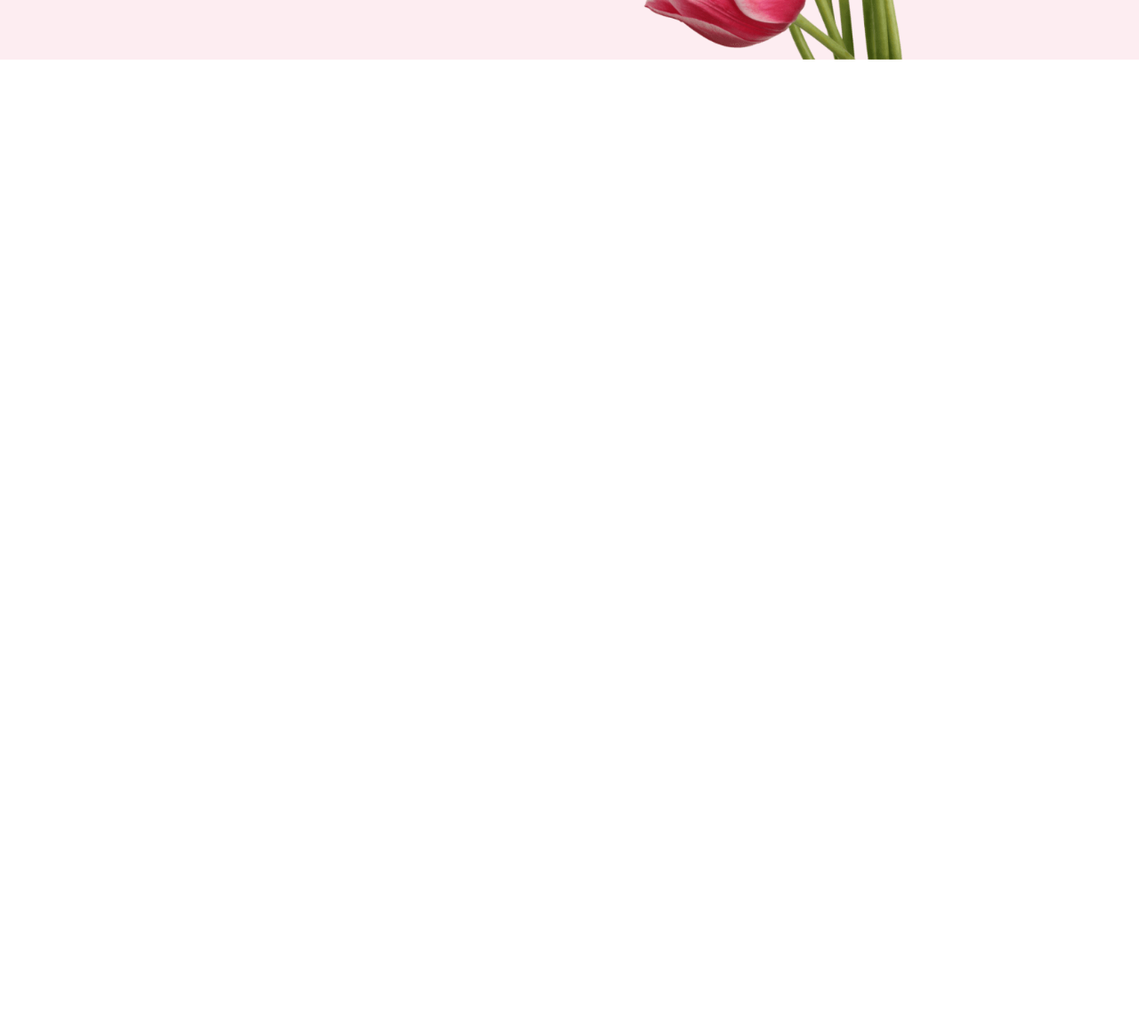
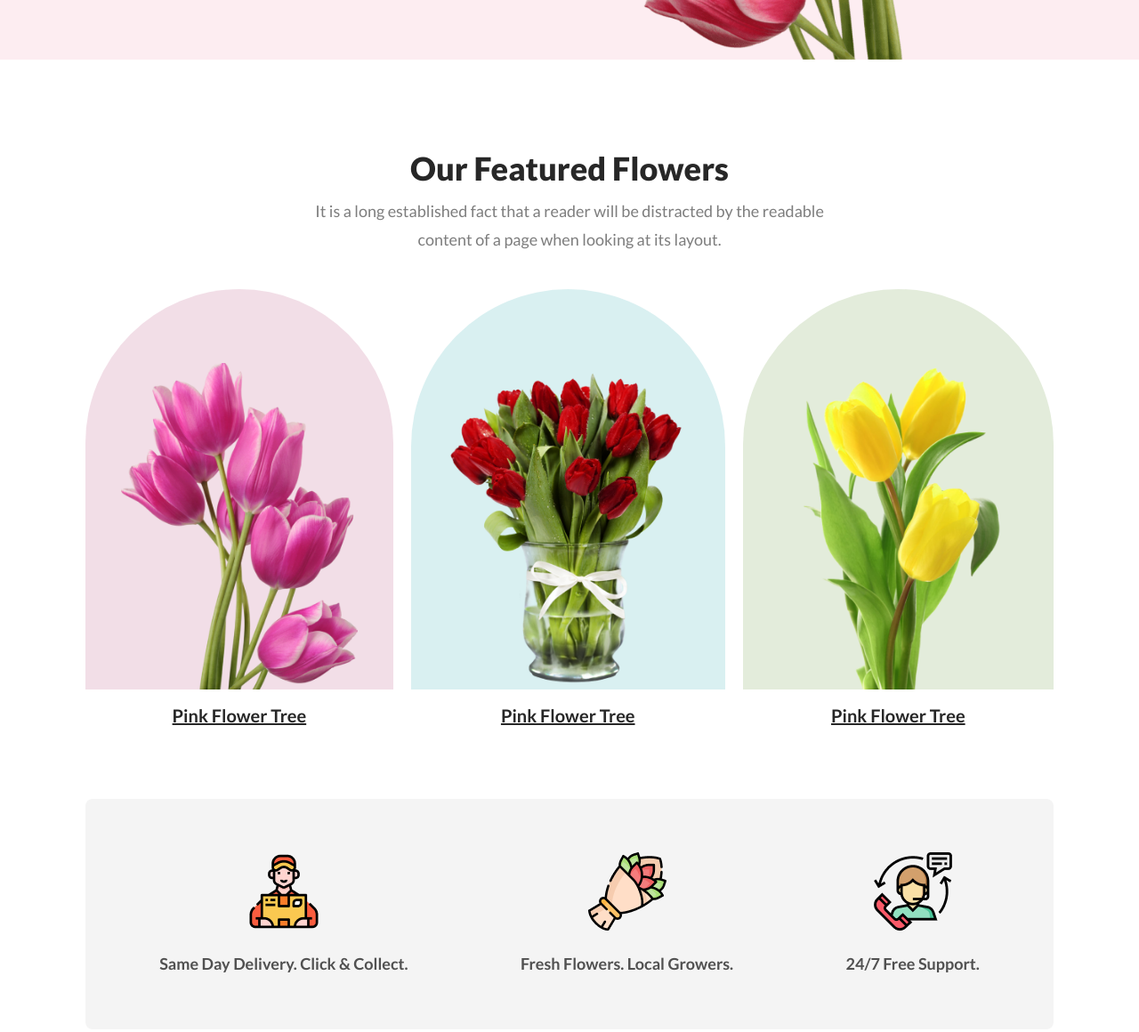
Before and after one commit to mdrobin73/flower-shop, a plain HTML site: page index.html in a window 1280 px wide. Shown: the part 568-1728 px from the top of the page at 89% size. Before the commit the page ends 800 px from the top, so only its background shows below. Drawn offline with Linux system fonts and the light colour scheme.

Commit message:
added featured flower section

```diff
--- a/index.html
+++ b/index.html
@@ -1,18 +1,22 @@
 <!DOCTYPE html>
 <html lang="en">
+
 <head>
     <meta charset="UTF-8">
     <meta name="viewport" content="width=device-width, initial-scale=1.0">
-    <link rel="shortcut icon" href="/flowerAsset/pngwing10.ico" type="image/x-icon">
+    <link rel="shortcut icon" href="/flowerAsset/pngwing10.png" type="image/x-icon">
     <title>Flower Shop</title>
     <link rel="stylesheet" href="/styles/style.css">
 </head>
+
 <body>
     <header>
         <div class="container banner">
             <div class="banner-text">
                 <h1>Let's make beautiful flowers a part of your life.</h1>
-                <p>It is a long established fact that a reader will be distracted by the readable content of a page when looking at its layout. The point of using Lorem Ipsum is that it has a more-or-less normal distribution of letters.</p>
+                <p>It is a long established fact that a reader will be distracted by the readable content of a page when
+                    looking at its layout. The point of using Lorem Ipsum is that it has a more-or-less normal
+                    distribution of letters.</p>
                 <button>Shop Now</button>
             </div>
             <div class="banner-img">
@@ -20,5 +24,65 @@
             </div>
         </div>
     </header>
+
+    <!-- main section -->
+    <main>
+        <section id="featured">
+            <div class="container">
+                <div class="section-heading">
+                    <h2>Our Featured Flowers</h2>
+                    <p>It is a long established fact that a reader will be distracted by the readable content of a page when looking at its layout.</p>
+                </div>
+                <div class="section-content">
+                    <div class="flower">
+                        <div class="flower-img one">
+                            <img src="/flowerAsset/pngwing6.png" alt="">
+                        </div>
+                        <p>Pink Flower Tree</p>
+                    </div>
+                    <div class="flower">
+                        <div class="flower-img two">
+                            <img src="/flowerAsset/pngwing8.png" alt="">
+                        </div>
+                        <p>Pink Flower Tree</p>
+                    </div>
+                    <div class="flower">
+                        <div class="flower-img three">
+                            <img src="/flowerAsset/pngwing7.png" alt="">
+                        </div>
+                        <p>Pink Flower Tree</p>
+                    </div>
+                </div>
+            </div>
+        </section>
+
+        <section id="delivery-support">
+            <div class="container delivery-bg">
+                <div class="contact">
+                    <div class="delivery">
+                        <img src="/flowerAsset/Group57.png" alt="">
+                    </div>
+                    <p>Same Day Delivery. Click & Collect.</p>
+                </div>
+                <div class="contact">
+                    <div class="delivery">
+                        <img src="/flowerAsset/Group58.png" alt="">
+                    </div>
+                    <p>Fresh Flowers. Local Growers.</p>
+                </div>
+                <div class="contact">
+                    <div class="delivery">
+                        <img src="/flowerAsset/Group59.png" alt="">
+                    </div>
+                    <p>24/7 Free Support.</p>
+                </div>
+            </div>
+        </section>
+    </main>
+
+    <footer>
+
+    </footer>
 </body>
+
 </html>
--- a/styles/style.css
+++ b/styles/style.css
@@ -4,8 +4,12 @@
     margin: 0;
     padding: 0;
     box-sizing: border-box;
+}
+
+body {
     font-family: "Lato", sans-serif;
 }
+
 p {
     font-family: lato;
     font-size: 18px;
@@ -13,20 +17,28 @@ p {
     line-height: 28px;
     font-style: normal;
     font-weight: 400;
-
 }
 
 button {
     background-color: #E55473;
     color: #FFFFFF;
     border: none;
-    /* border-color: #B4BA74; */
     font-family: lato;
     font-size: 18px;
     font-weight: 700;
     padding: 18px 36px;
     border-radius: 8px;
+    cursor: pointer;
 }
+
+button:hover {
+    background-color: #FF0339;
+    color: gray;
+    text-shadow: 2px 2px silver;
+    transition: all 1s;
+}
+
+/* header CSS */
 
 header {
     background-color: rgba(229, 84, 115, 10%)
@@ -46,9 +58,9 @@ header {
 }
 
 .banner .banner-text {
-    /* border: 1px solid black; */
     max-width: 600px;
 }
+
 .banner .banner-text * {
     margin-bottom: 30px;
 }
@@ -57,14 +69,99 @@ header {
     font-family: lato;
     font-size: 68px;
     color: #272727;
-    /* line-height: normal; */
     font-style: normal;
-    font-weight: 700;
-
+    font-weight: 900;
 }
 
 .banner .banner-img img {
-    /* border: 1px solid black; */
     width: 100%;
     vertical-align: middle;
 }
+
+/* main CSS */
+main {
+ padding: 100px 0px;
+}
+
+/* #featured {
+
+} */
+
+.section-heading {
+    max-width: 590px;
+    text-align: center;
+    margin: 0px auto 40px;
+}
+
+.section-heading h2{
+    margin-bottom: 10px;
+    color: #272727;
+    font-size: 36px;
+    font-weight: 900;
+}
+
+.section-heading p{
+    line-height: 32px;
+}
+
+.section-content {
+    display:flex;
+    justify-content: space-between;
+    gap: 20px;
+}
+
+.section-content .flower .flower-img {
+    height: 450px;
+    border-radius: 190px 190px 0px 0px;
+    padding: 40px 40px 0px 40px;
+    display: flex;
+    align-items: flex-end;
+}
+
+.section-content .flower .flower-img img {
+    width: 100%;
+}
+
+.section-content .flower .one  {
+    background-color: rgba(167, 33, 98, 15%);
+}
+
+.section-content .flower .two  {
+    background-color: rgba(5, 151, 160, 15%)
+}
+
+.section-content .flower .three  {
+    background-color: rgba(71, 125, 17, 15%)
+}
+
+.section-content .flower p  {
+    color: #272727;
+    text-align: center;
+    text-decoration: underline;
+    font-weight: 700;
+    font-size: 20px;
+    margin-top: 15px;
+}
+
+/* delivery-support CSS */
+#delivery-support {
+    margin: 80px 0px;
+}
+
+.delivery-bg {
+    display: flex;
+    background-color: rgba(39, 39, 39, 5%);
+    justify-content: space-around;
+    text-align: center;
+    border-radius: 8px;
+    padding: 60px 20px;
+}
+
+.contact .delivery {
+    margin-bottom: 20px;
+}
+
+.contact p{
+    color: rgba(39, 39, 39, 80%);
+    font-weight: 700;
+}
```
